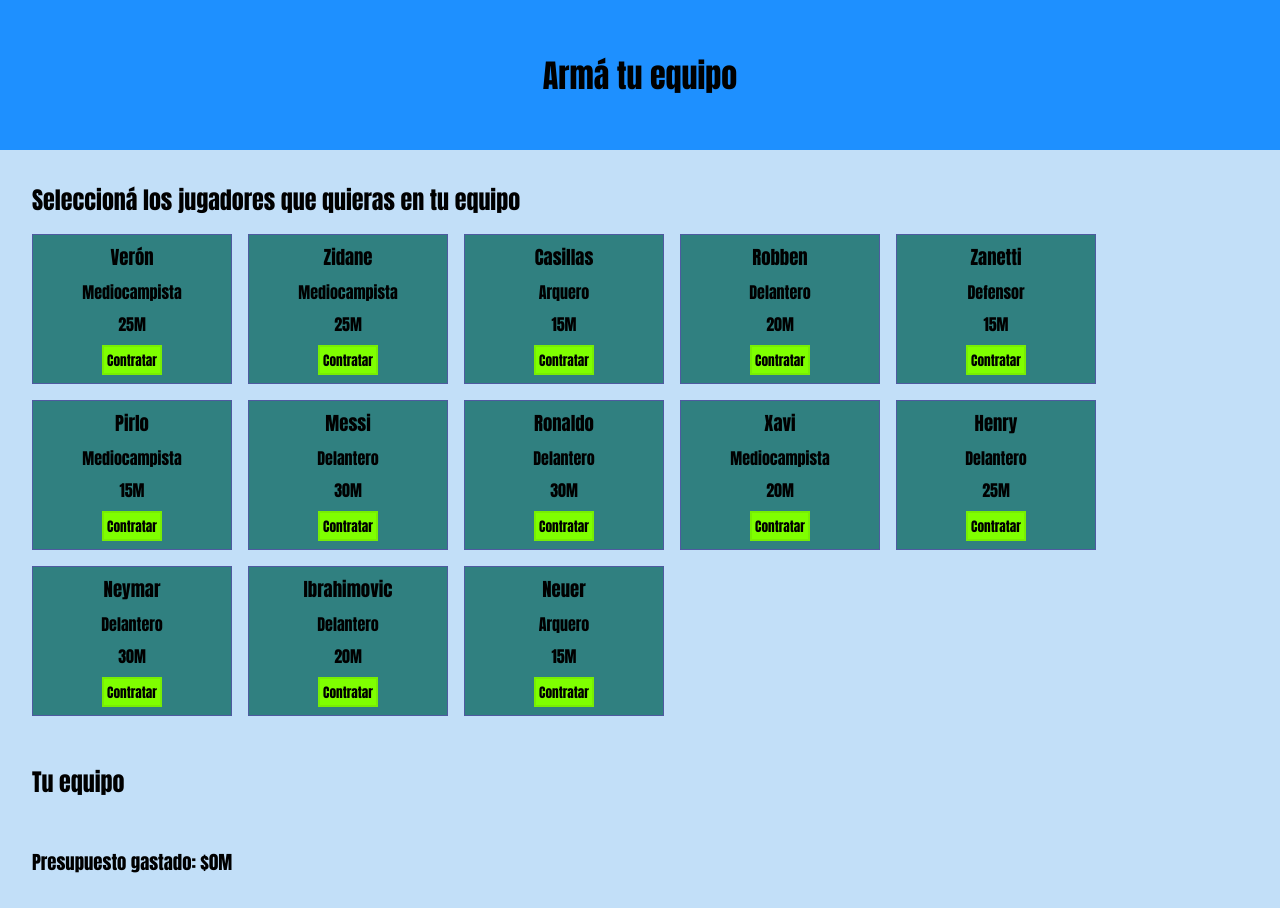
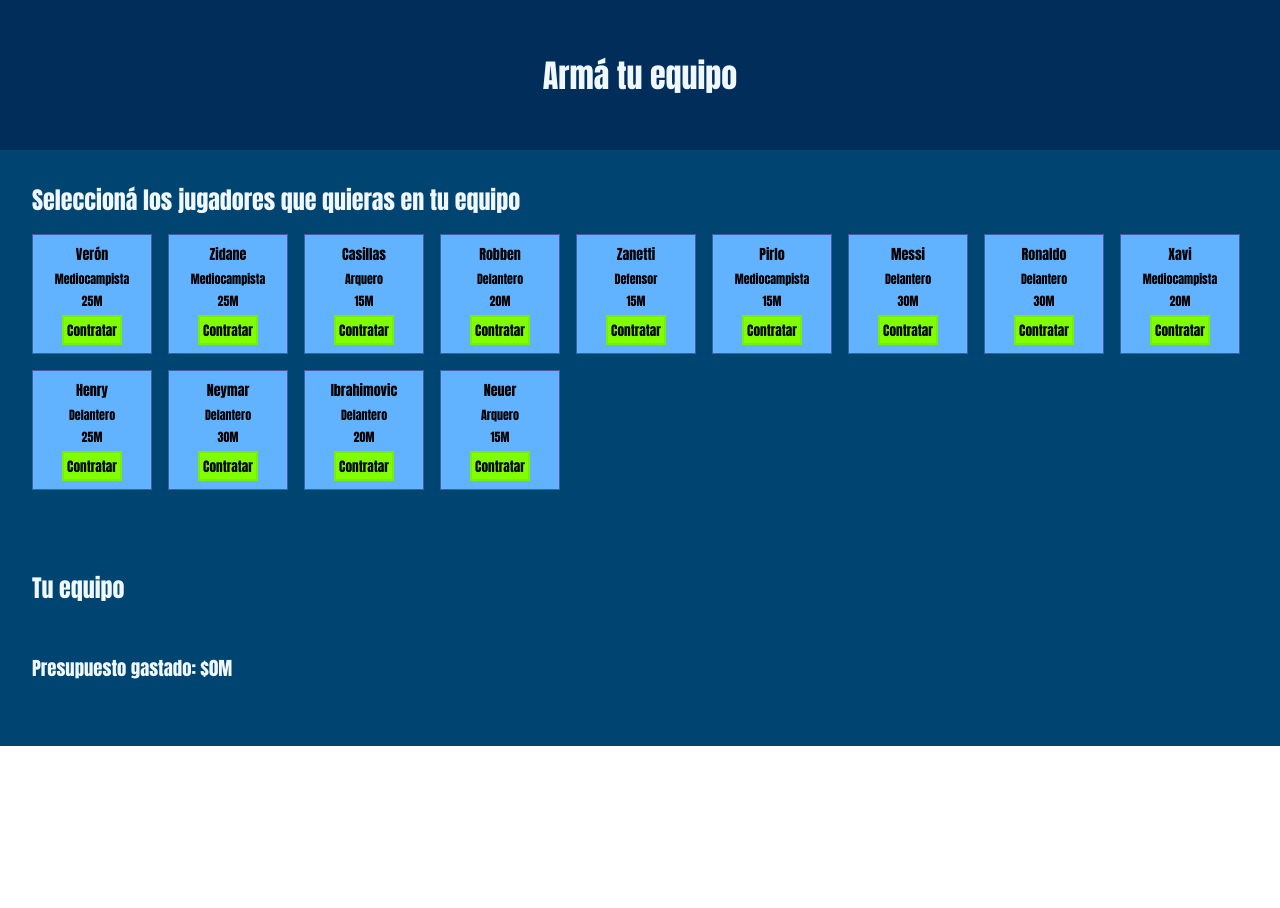
Before and after one commit to martinpaezi/proyecto-final-javascript-coderhouse, a plain HTML site: page index.html in a window 1280 px wide. After the commit the page ends 800 px from the top, so only its background shows below. Drawn offline with nearby package versions, Linux system fonts and the light colour scheme; some packages are replaced by stand-ins of ours; a script that the page names is missing.

Commit message:
Modifiqué detalles visuales

```diff
--- a/css/estilos.css
+++ b/css/estilos.css
@@ -6,17 +6,19 @@
 }
 
 .header {
-  background-color: dodgerblue;
+  background-color: rgb(0, 45, 90);
   width: 100%;
   min-height: 150px;
   display: flex;
   justify-content: center;
   align-items: center;
+  color: aliceblue;
 }
 
 .main, .aside {
-  padding: 2rem 2rem 0rem 2rem;
-  background-color: rgb(194, 223, 248);
+  padding: 2rem 2rem 2rem 2rem;
+  background-color: rgb(0, 68, 114);
+  color: aliceblue;
 }
 
 .section {
@@ -29,13 +31,15 @@
 .card-jugador {
   padding: 0.5rem;
   border: 1px solid #4e5aa0;
-  background-color: #308080;
-  width: 200px;
-  min-height: 150px;
+  background-color: #62b3ff;
+  width: 120px;
+  min-height: 120px;
   display: flex;
   flex-direction: column;
   align-items: center;
   justify-content: space-between;
+  font-size: 12px;
+  color: rgb(0, 1, 2);
 }
 
 .boton-contratar {
```
